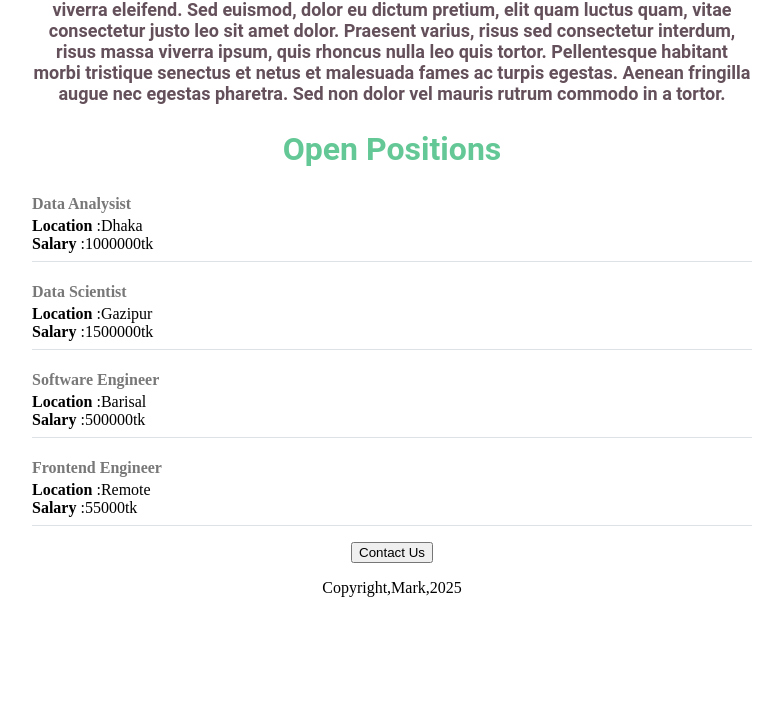
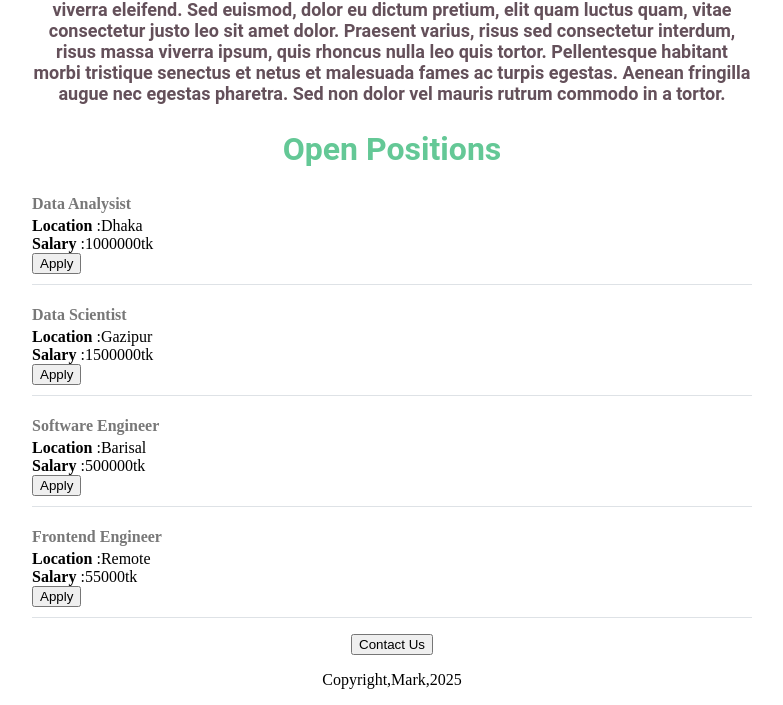
Before and after one commit to Mark-Dipto/First_Website, a Flask app: page / in a window 1280 px wide. Shown: the part 758-1463 px from the top of the page, without its empty margins (248-1031 px from the left). Before the commit the page ends 1355 px from the top, so only its background shows below. Run offline with Flask 3, Linux system fonts and the light colour scheme.

Commit message:
Checkpoint before assistant change: Improve the look of buttons and spacing on website pages
Adds Bootstrap styling to buttons in home.html and jobitem.html and adjusts padding in jobitem.html for visual enhancement.

Replit-Commit-Author: Assistant

```diff
--- a/Templates/home.html
+++ b/Templates/home.html
@@ -55,7 +55,7 @@
         {% endfor %}
       </div>
       <div style="text-align:center">
-      <button> Contact Us</button>
+      <button type="button" class="btn btn-primary"> Contact Us</button>
         <p>  Copyright,Mark,2025</p>
       </div>
     </div>
--- a/Templates/jobitem.html
+++ b/Templates/jobitem.html
@@ -1,4 +1,4 @@
-<div class="border-bottom" style="margin-bottom:16px;">
+<div class="border-bottom" style="margin-bottom:16px;padding-bottom:10px;">
   <h4 style="color:rgb(120,120,120);margin-bottom:4px;">
     {{job["Title"]}}
   </h4>
@@ -7,5 +7,6 @@
   <div>
     <b> Salary </b>:{{job["Salary"]}}
   </div>
+  <button type="button" class="btn btn-success">Apply</button>
   {% endif %}
 </div>
```
